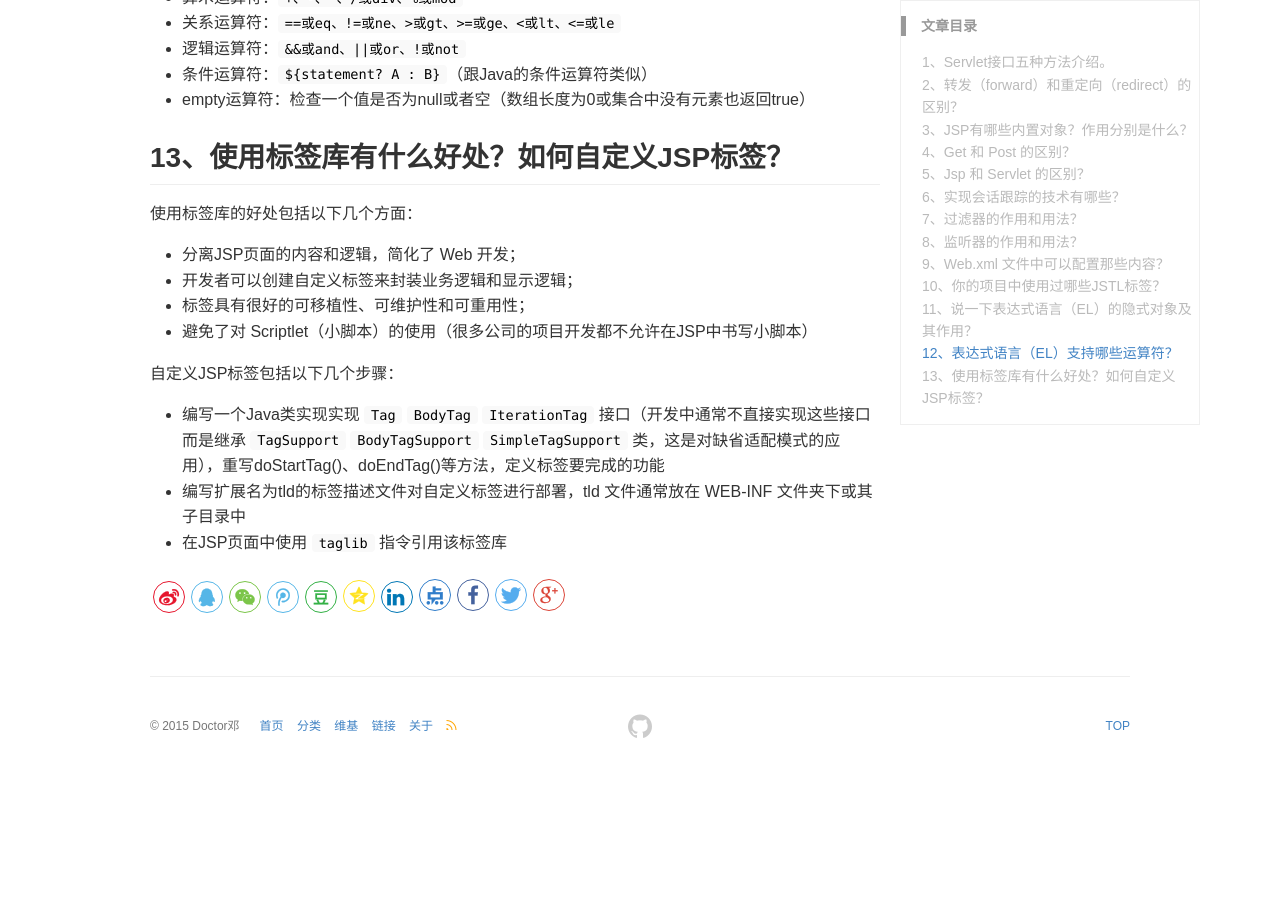
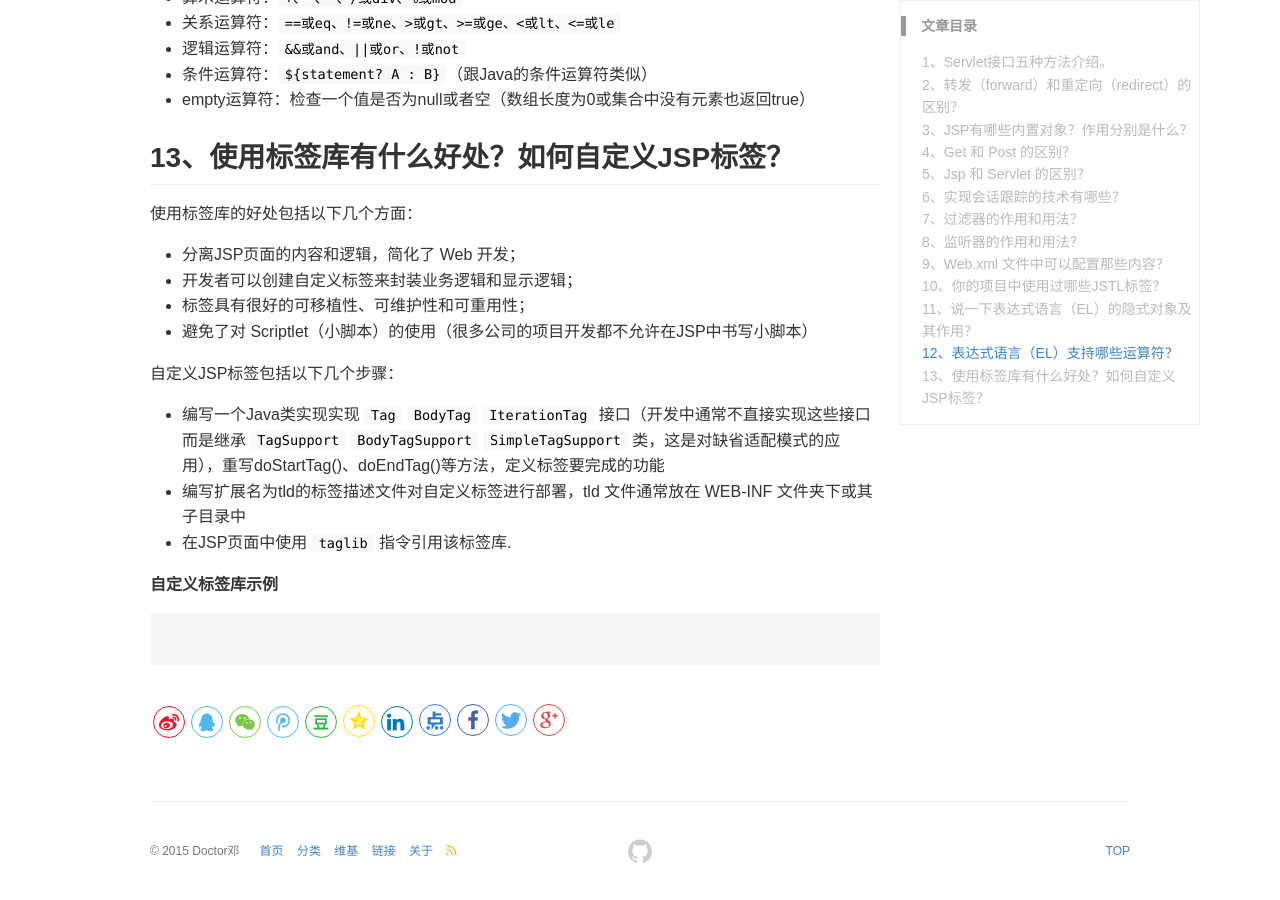
Before and after one commit to DoctorDeng/DoctorDeng.github.io, a Jekyll site: the page built from _posts/2016-09-12-java-面试.md, in a window 1280 px wide and 900 px high, scrolled down 11713 px. Built offline with Jekyll 4.4.1, drawn with Linux system fonts in a browser that asks for light colours; before the commit the page ends 12488 px from its top, so only the background shows below that.

Commit message:
modify file

````diff
--- a/_posts/2016-09-12-java-面试.md
+++ b/_posts/2016-09-12-java-面试.md
@@ -480,4 +480,10 @@ ${sessionScope.loginUser.username}
 自定义JSP标签包括以下几个步骤：
 * 编写一个Java类实现实现 `Tag` `BodyTag` `IterationTag` 接口（开发中通常不直接实现这些接口而是继承 `TagSupport` `BodyTagSupport` `SimpleTagSupport` 类，这是对缺省适配模式的应用），重写doStartTag()、doEndTag()等方法，定义标签要完成的功能
 * 编写扩展名为tld的标签描述文件对自定义标签进行部署，tld 文件通常放在 WEB-INF 文件夹下或其子目录中
-* 在JSP页面中使用 `taglib` 指令引用该标签库
+* 在JSP页面中使用 `taglib` 指令引用该标签库.
+
+**自定义标签库示例**
+
+```java?linenums
+
+```
````
